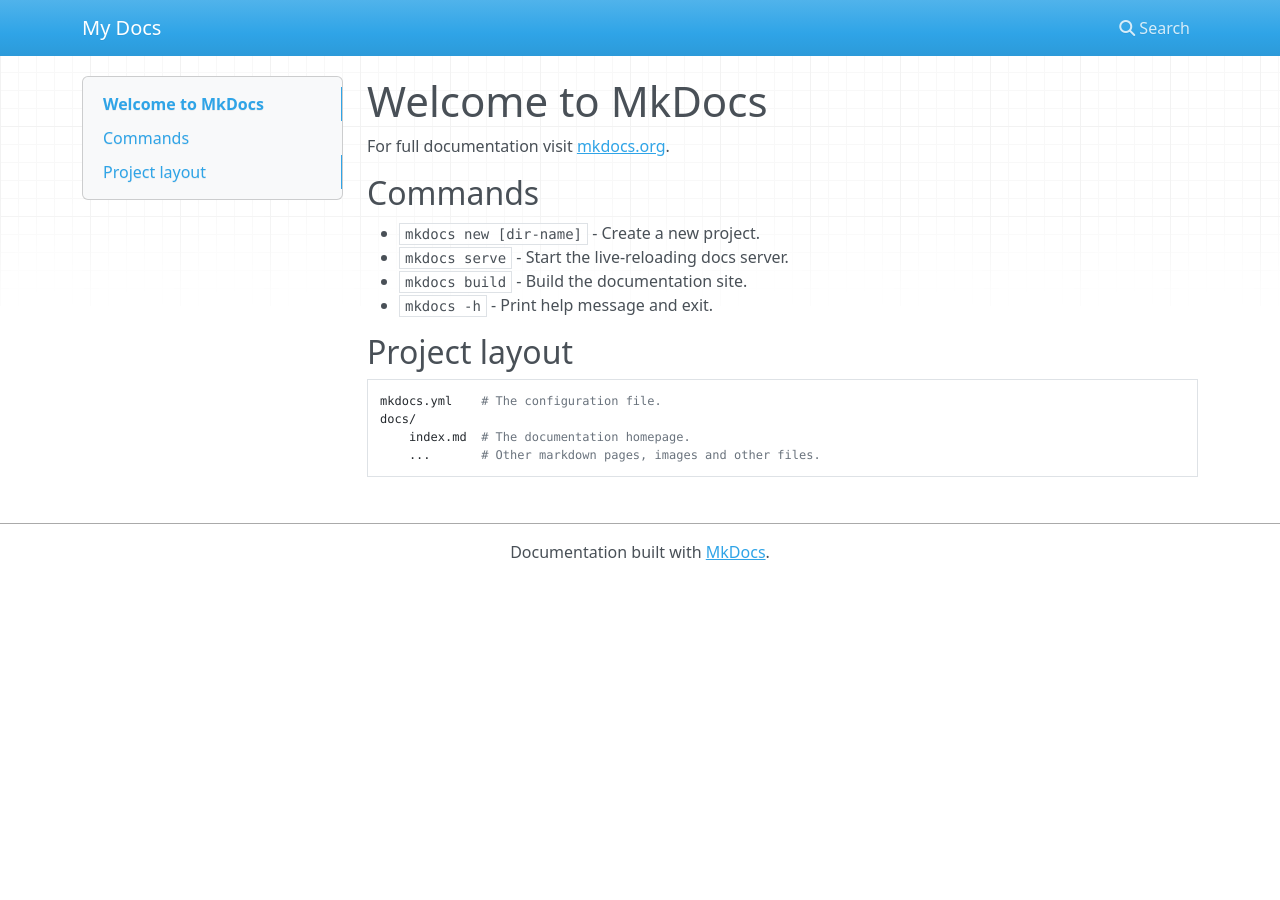
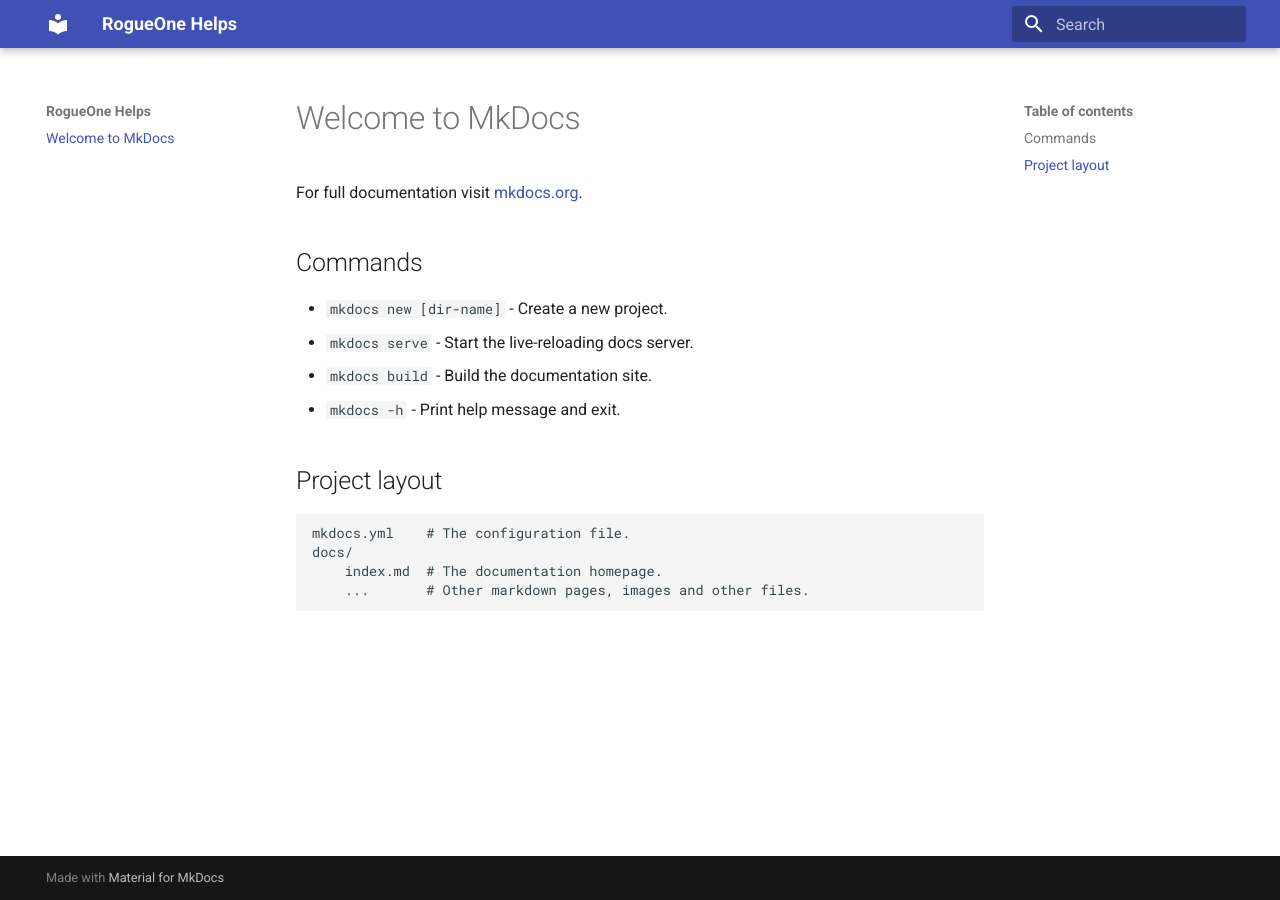
Before and after one commit to browneye253/rogue1docs, an MkDocs documentation site: the page built from docs/index.md, in a window 1280 px wide. Built offline with MkDocs 1.6.1 and Material for MkDocs 9.7.7, drawn with Linux system fonts in a browser that asks for light colours; nearby versions of some CDN libraries.

Commit message:
added material theme

```diff
--- a/mkdocs.yml
+++ b/mkdocs.yml
@@ -1 +1,4 @@
-site_name: My Docs
+site_name: RogueOne Helps
+
+theme:
+  name: material
```
